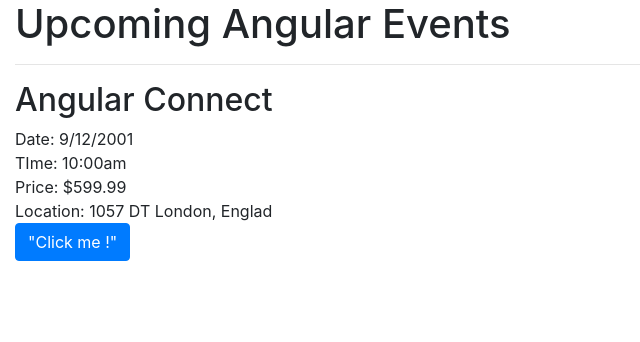
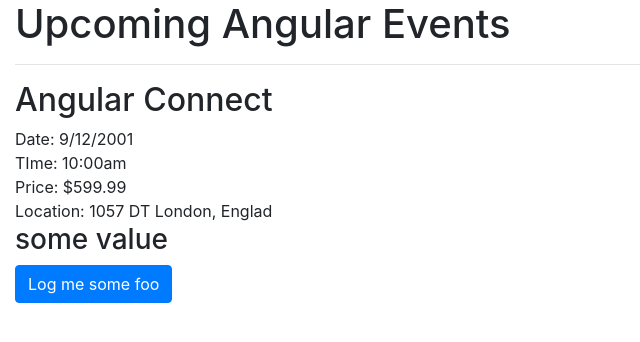
Before and after one commit to helderlim/Angula-Fundamentals, an Angular app: page / in a window 1280 px wide. Shown: the top 342 px of the page, without its empty margins (0-640 px from the left). Built offline with nearby package versions, Linux system fonts and the light colour scheme.

Commit message:
using template varuables to interact with child components

```diff
--- a/src/app/events/event-thumbnail.component.ts
+++ b/src/app/events/event-thumbnail.component.ts
@@ -13,17 +13,13 @@
             <span>&nbsp;</span>
             <span>{{event.location.city}}, {{event.location.country}}</span>
         </div>
-        <button class="btn btn-primary" (click)="handleClickMe()">
-            "Click me !"
-        </button>
     </div>
     `
 })
 export class EventThumbnailComponent {
  @Input() event: any
- @Output() eventClick = new EventEmitter()
-
- handleClickMe(){
-     this.eventClick.emit(this.event.name)
+    someProperty:any = "some value"
+ logFoo(){
+     console.log('foo');
  }
 }
--- a/src/app/events/events-list.component.ts
+++ b/src/app/events/events-list.component.ts
@@ -6,8 +6,9 @@
     <div>
         <h1>Upcoming Angular Events</h1>
         <hr>
-        <event-thumbnail (eventClick)="handleEventClicked($event)"
-        [event]="event1"></event-thumbnail>
+        <event-thumbnail #thumbnail [event]="event1"></event-thumbnail>
+        <h3>{{thumbnail.someProperty}}</h3>
+        <button class="btn btn-primary" (click)="thumbnail.logFoo()">Log me some foo </button>
     </div>
 `
 })
@@ -26,7 +27,4 @@
             country: 'Englad'
         }
     }
-    handleEventClicked(data: any){
-        console.log('received:', data);
-    }
 }
```
